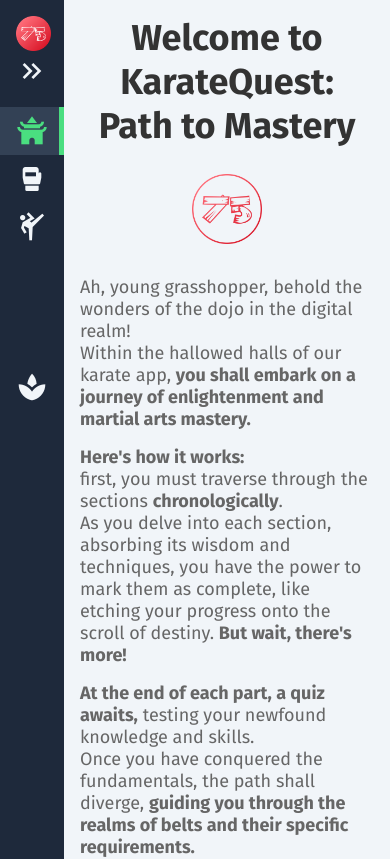
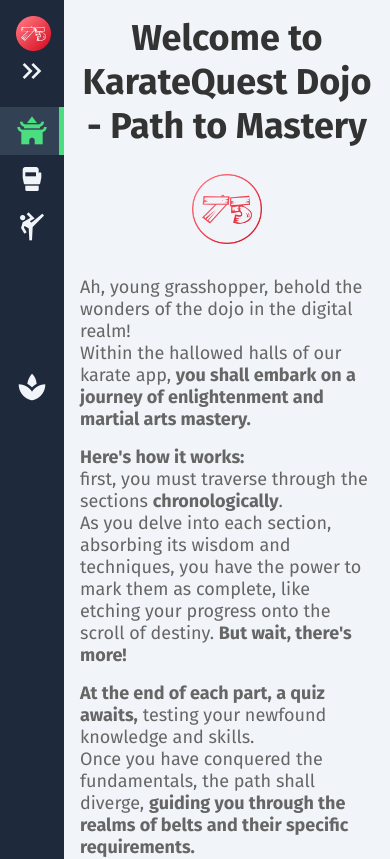
Before and after one commit to QuantumPixie/karate-quest, a Vue app: page / in a window 390 px wide. Shown: the top 859 px of the page. Built offline with nearby package versions, Linux system fonts and the light colour scheme.

Commit message:
deleted unnecessary comments

```diff
--- a/src/views/HomeView.vue
+++ b/src/views/HomeView.vue
@@ -1,6 +1,7 @@
 <script setup lang="ts">
 import { ref } from 'vue'
 import type { Ref } from 'vue'
+
 import image1 from '@/assets/leslie-jones-urBiLDuUhMU-unsplash.jpeg'
 import image2 from '@/assets/thao-lee-1IPV7Slrz7w-unsplash.jpeg'
 import image3 from '@/assets/thao-lee-dBAPRX9RdhQ-unsplash.jpeg'
@@ -42,7 +43,7 @@ function prevSlide(): void {
 <template>
   <main class="home-page">
     <div class="header">
-      <h1>Welcome to KarateQuest: Path to Mastery</h1>
+      <h1>Welcome to KarateQuest Dojo - Path to Mastery</h1>
       <img src="@/assets/75_12508649.png" alt="Karate Icon" class="icon" />
     </div>
     <p class="intro">
@@ -176,7 +177,7 @@ p {
 .next:hover {
   background-color: rgba(0, 0, 0, 0.8);
 }
-/* Adjustments for smaller screens */
+
 @media screen and (max-width: 768px) {
   .home-page {
     padding: 1rem;
@@ -186,6 +187,9 @@ p {
     flex-direction: column;
     align-items: center;
     text-align: center;
+  }
+  h1 {
+    text-wrap: balance;
   }
 
   .icon {
--- a/src/views/KarateBasics/IntroductionSection.vue
+++ b/src/views/KarateBasics/IntroductionSection.vue
@@ -127,7 +127,7 @@ const isSectionDisabled = (section: string): boolean => {
   color: black;
 }
 .complete-button.disabled {
-  opacity: 0.5; /* Dim the button for disabled sections */
+  opacity: 0.5;
 }
 
 .card {
@@ -151,15 +151,15 @@ const isSectionDisabled = (section: string): boolean => {
   width: 50px;
   height: 50px;
 }
-/* Adjustments for smaller screens */
+
 @media screen and (max-width: 768px) {
   .container {
-    padding: 1rem; /* Decrease padding */
-    max-width: 100%; /* Adjust max width */
+    padding: 1rem;
+    max-width: 100%;
   }
 
   .card {
-    margin-bottom: 1rem; /* Reduce margin between cards */
+    margin-bottom: 1rem;
     display: flex;
     flex-direction: column;
   }
@@ -175,8 +175,8 @@ const isSectionDisabled = (section: string): boolean => {
   }
 
   .button-container {
-    flex-direction: column-reverse; /* Stack button and lock icon vertically */
-    align-items: flex-end; /* Align to the right */
+    flex-direction: column-reverse;
+    align-items: flex-end;
   }
   .p {
     text-align: left;
--- a/src/views/KarateBasics/KarateFundamentalsView.vue
+++ b/src/views/KarateBasics/KarateFundamentalsView.vue
@@ -1,5 +1,5 @@
 <script setup lang="ts">
-import IntroductionSection from './IntroductionSection.vue'
+import IntroductionSection from './/IntroductionSection.vue'
 </script>
 
 <template>
```
